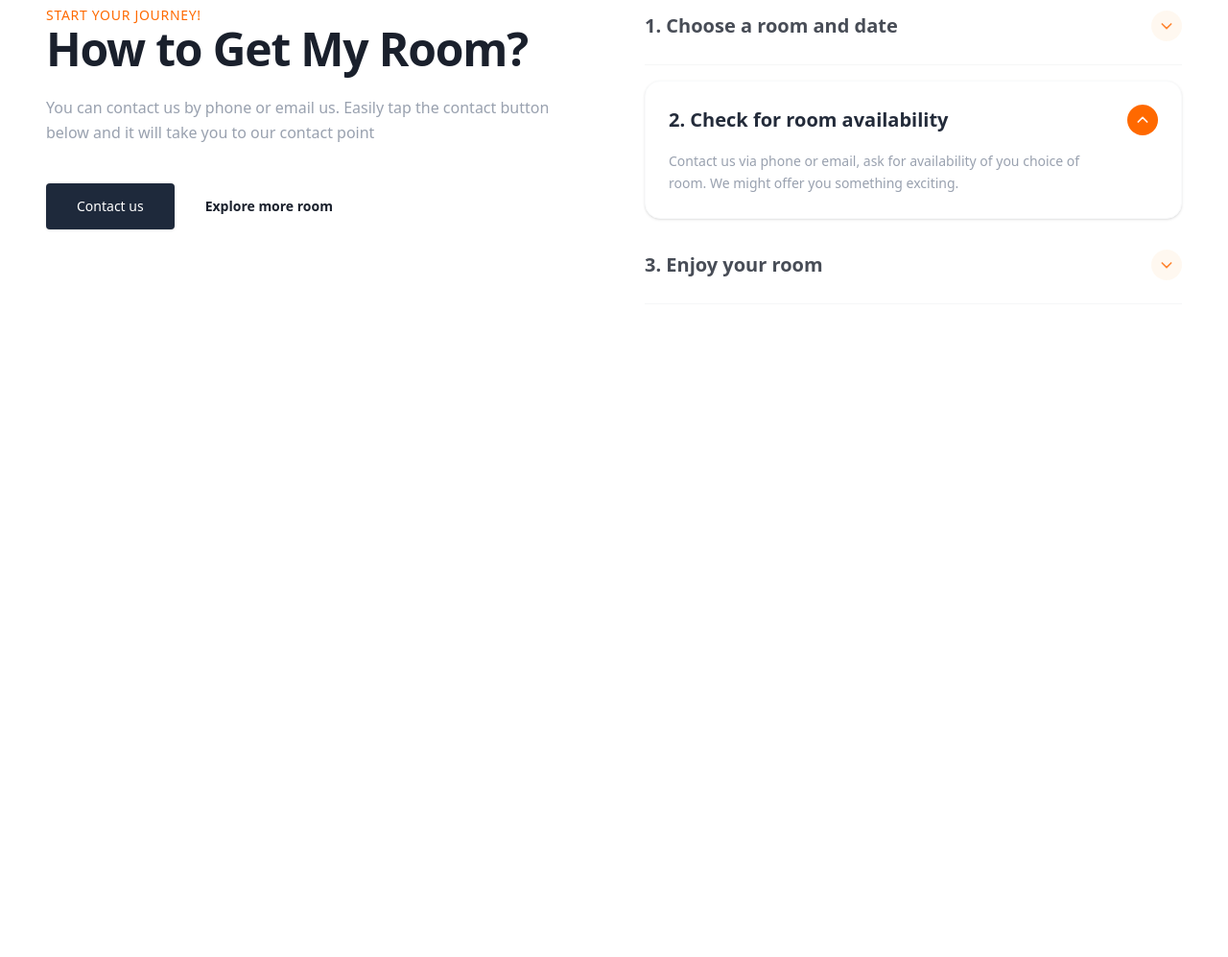
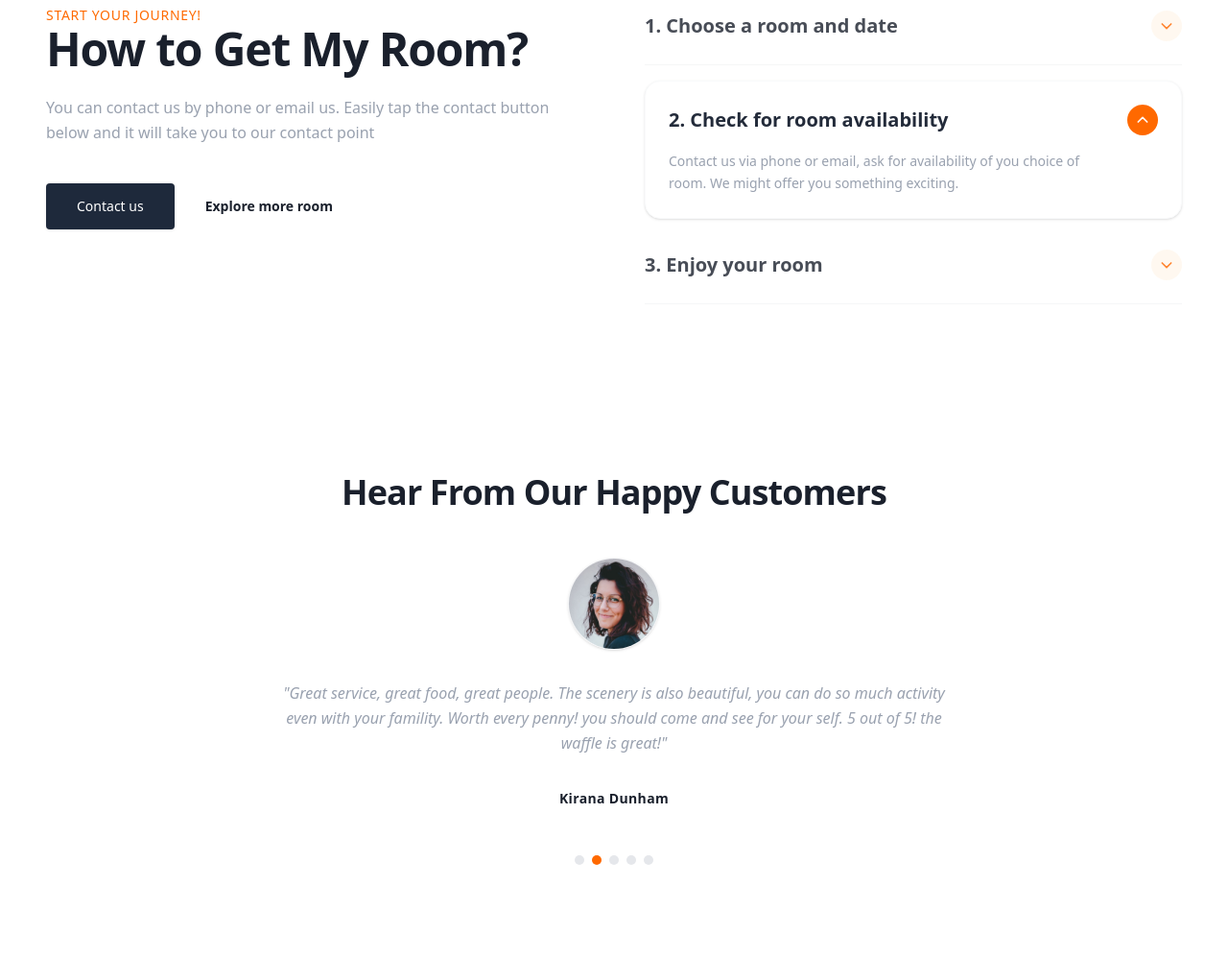
Before and after one commit to anushervonhalimzoda56-ship-it/tailwin, a website: page index.html in a window 1280 px wide. Shown: the part 3701-4698 px from the top of the page at 96% size. Before the commit the page ends 4098 px from the top, so only its background shows below. Drawn offline with Linux system fonts and the light colour scheme.

Commit message:
tittle 7

```diff
--- a/index.html
+++ b/index.html
@@ -280,5 +280,41 @@
     </div>
   </div>
 
+  <div class="max-w-7xl mx-auto px-12 py-24 text-center space-y-8">
+    <h2 class="text-4xl font-bold text-[#1A202C] tracking-tight">
+      Hear From Our Happy Customers
+    </h2>
+
+    <div class="flex justify-center pt-4">
+      <div class="w-24 h-24 rounded-full overflow-hidden border border-gray-100 shadow-sm">
+        <img
+          src="./da4aa7efeffc7f959dbb91e13f4cf6683ea80eb3.png"
+          alt=""
+          class="w-full h-full object-cover"
+        >
+      </div>
+    </div>
+
+    <div class="max-w-3xl mx-auto">
+      <p class="text-gray-400 text-base leading-relaxed italic px-6">
+        "Great service, great food, great people. The scenery is also beautiful, you can do so much activity even with your famility. Worth every penny! you should come and see for your self. 5 out of 5! the waffle is great!"
+      </p>
+    </div>
+
+    <div>
+      <span class="text-sm font-semibold text-[#1A202C] tracking-wide">
+        Kirana Dunham
+      </span>
+    </div>
+
+    <div class="flex justify-center items-center space-x-2 pt-4">
+      <span class="w-2.5 h-2.5 rounded-full bg-gray-200 cursor-pointer hover:bg-orange-400 transition-colors"></span>
+      <span class="w-2.5 h-2.5 rounded-full bg-orange-500 cursor-pointer"></span>
+      <span class="w-2.5 h-2.5 rounded-full bg-gray-200 cursor-pointer hover:bg-orange-400 transition-colors"></span>
+      <span class="w-2.5 h-2.5 rounded-full bg-gray-200 cursor-pointer hover:bg-orange-400 transition-colors"></span>
+      <span class="w-2.5 h-2.5 rounded-full bg-gray-200 cursor-pointer hover:bg-orange-400 transition-colors"></span>
+    </div>
+  </div>
+
 </body>
 </html>
```
Also changed, not shown: da4aa7efeffc7f959dbb91e13f4cf6683ea80eb3.png (added), src/output.css.
